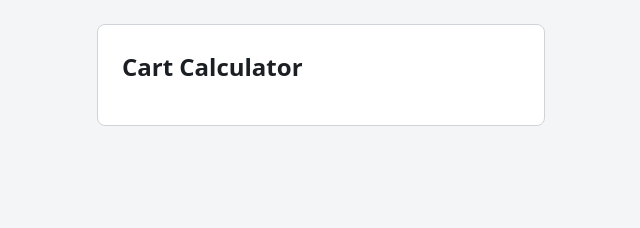
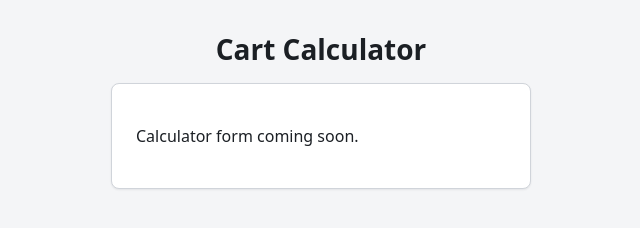
Before and after one commit to long9a7long/claudetest, a website: page public/index.html in a window 1280 px wide. Shown: the whole page, without its empty margins (319-959 px from the left). Drawn offline with Linux system fonts and the light colour scheme.

Commit message:
[CQA-23] Implement App shell HTML and CSS baseline
Co-Authored-By: Claude Sonnet 5 <noreply@anthropic.com>

```diff
--- a/public/index.html
+++ b/public/index.html
@@ -8,9 +8,10 @@
 </head>
 <body>
   <main>
-    <div class="card">
-      <h1>Cart Calculator</h1>
-    </div>
+    <h1>Cart Calculator</h1>
+    <section id="card" class="card">
+      <p class="card-placeholder">Calculator form coming soon.</p>
+    </section>
   </main>
   <script src="calc.js"></script>
   <script src="app.js"></script>
--- a/public/styles.css
+++ b/public/styles.css
@@ -4,6 +4,7 @@
   --color-text: #1b1f24;
   --color-text-secondary: #4b5563;
   --color-accent: #2f6feb;
+  --color-accent-contrast: #ffffff;
   --color-error: #b3261e;
   --color-success: #1a7f45;
   --color-border: #d0d4da;
@@ -16,8 +17,13 @@
   --space-8: 2rem;
 
   --radius-1: 0.5rem;
+  --shadow-card: 0 1px 2px rgba(27, 31, 36, 0.08);
 
   --font-stack: system-ui, -apple-system, "Segoe UI", Roboto, Helvetica, Arial, sans-serif;
+
+  /* Layout breakpoint: 768px is the mobile/desktop split reused by later tasks. */
+  --page-padding: 16px;
+  --card-max-width: 420px;
 }
 
 @media (prefers-color-scheme: dark) {
@@ -27,44 +33,70 @@
     --color-text: #f4f5f7;
     --color-text-secondary: #c2c8d1;
     --color-accent: #6ea8fe;
+    --color-accent-contrast: #1b1f24;
     --color-error: #ff6b63;
     --color-success: #4fd17a;
     --color-border: #3a414c;
   }
 }
 
-* {
+*,
+*::before,
+*::after {
   box-sizing: border-box;
+}
+
+html {
+  font-size: 16px;
 }
 
 body {
   margin: 0;
-  min-height: 100vh;
   background-color: var(--color-bg);
   color: var(--color-text);
   font-family: var(--font-stack);
   line-height: 1.5;
+  padding: var(--page-padding);
+}
+
+/* Desktop breakpoint: page padding grows from 16px to 32px. */
+@media (min-width: 768px) {
+  body {
+    padding: 32px;
+  }
 }
 
 main {
   display: flex;
-  justify-content: center;
-  padding: var(--space-6) var(--space-4);
+  flex-direction: column;
+  align-items: center;
+  gap: var(--space-4);
 }
 
 .card {
   width: 100%;
-  max-width: 28rem;
+  max-width: var(--card-max-width);
+  margin: 0 auto;
+  min-width: 0;
+  overflow-wrap: break-word;
   background-color: var(--color-surface);
   border: 1px solid var(--color-border);
   border-radius: var(--radius-1);
+  box-shadow: var(--shadow-card);
   padding: var(--space-6);
 }
 
 h1 {
-  margin: 0 0 var(--space-4);
-  font-size: 1.5rem;
-  line-height: 1.5;
+  margin: 0;
+  font-size: 1.75rem;
+  line-height: 1.25;
+  overflow-wrap: anywhere;
+}
+
+img,
+svg,
+video {
+  max-width: 100%;
 }
 
 a:focus-visible,
```
Also changed, not shown: test/app-shell.test.js (added, +127 -0 lines).
